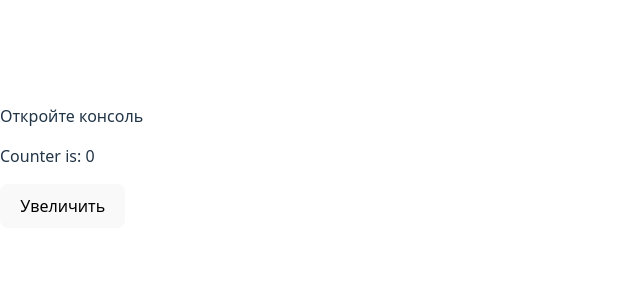
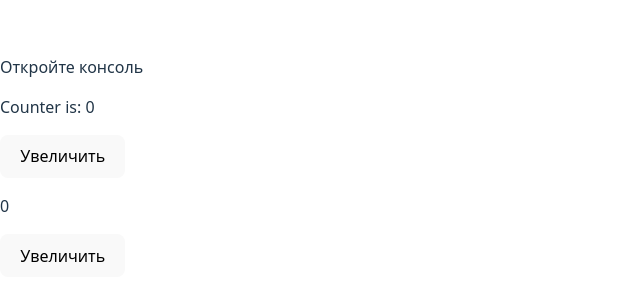
Before and after one commit to milenskirinat/useEffectTasks, a React (Vite) app: page / in a window 1280 px wide. Shown: the part 242-542 px from the top of the page, without its empty margins (0-640 px from the left). Built offline with nearby package versions, Linux system fonts and the light colour scheme.

Commit message:
task 3 done

```diff
--- a/src/App.tsx
+++ b/src/App.tsx
@@ -1,12 +1,14 @@
 import "./components/ConsoleMessage.tsx";
 import ConsoleMessage from "./components/ConsoleMessage.tsx";
 import Increase from "./components/Increase.tsx";
+import OverFive from "./components/OverFive.tsx";
 
 function App() {
   return (
     <>
       <ConsoleMessage />
       <Increase />
+      <OverFive />
     </>
   );
 }
--- /dev/null
+++ b/src/components/OverFive.tsx
@@ -0,0 +1,21 @@
+import { useState, useEffect } from "react";
+
+export default function OverFive() {
+  const [count, setCount] = useState(0);
+
+  useEffect(() => {
+    if (count === 6) {
+      console.log("Счетчик превысил 5!");
+    }
+  }, [count]);
+
+  const handleClick = () => {
+    setCount(count + 1);
+  };
+  return (
+    <div>
+      <p>{count}</p>
+      <button onClick={handleClick}>Увеличить</button>
+    </div>
+  );
+}
```
